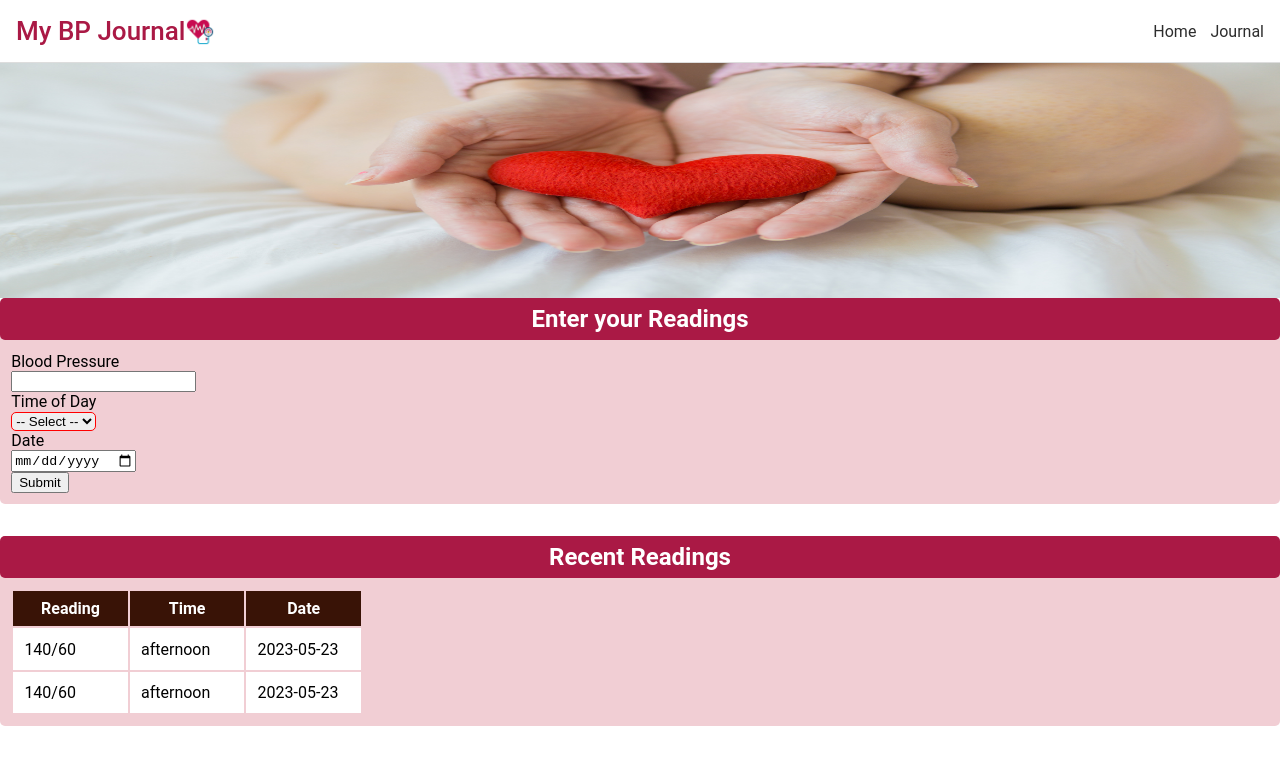
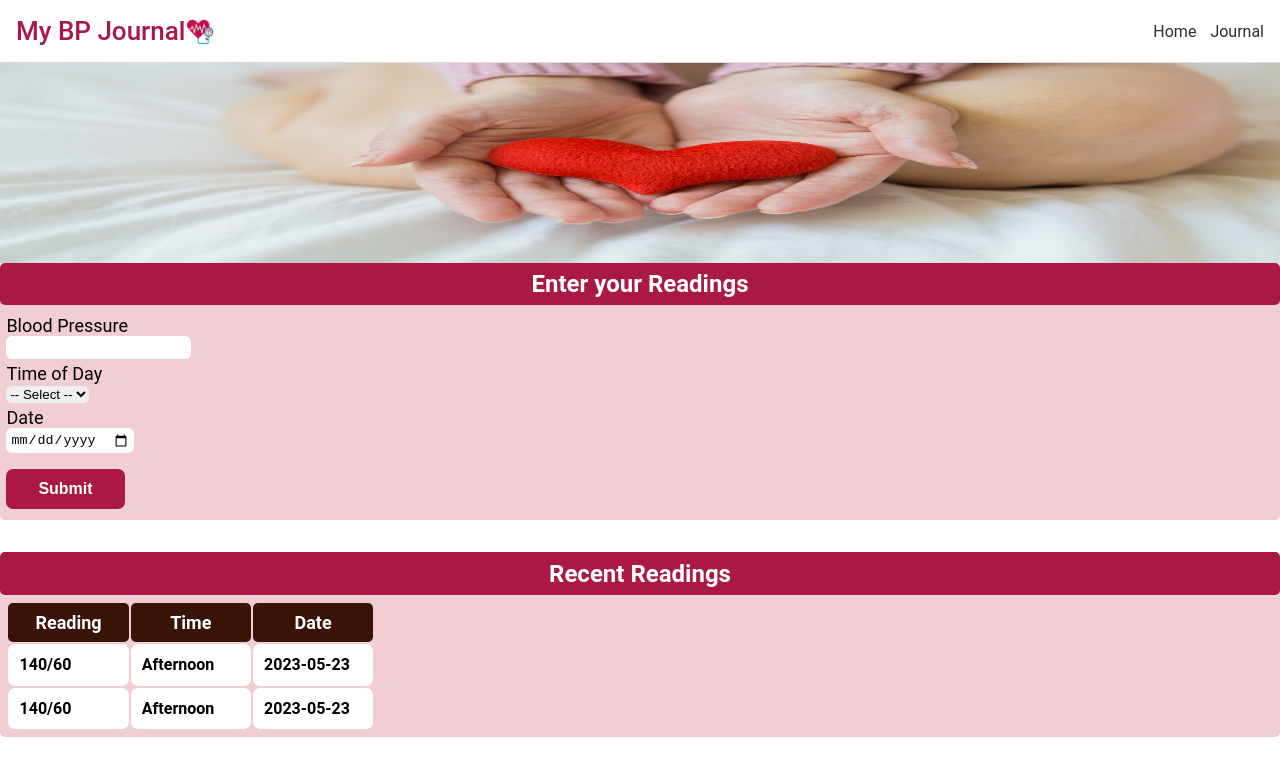
Before and after one commit to diegoram23/blood-pressure-journal, a React (Vite) app: page /#/ in a window 1280 px wide. Shown: the top 776 px of the page. Built offline with nearby package versions, Linux system fonts and the light colour scheme; no server answers; the database is empty.

Commit message:
Init firebase and useCollection hook to fetch data

```diff
--- a/package.json
+++ b/package.json
@@ -11,6 +11,7 @@
     "preview": "vite preview"
   },
   "dependencies": {
+    "firebase": "^9.22.2",
     "react": "^18.2.0",
     "react-dom": "^18.2.0",
     "react-router-dom": "^6.12.0",
--- a/src/components/useFetch.jsx
+++ b/src/components/useFetch.jsx
@@ -5,12 +5,12 @@ const useFetch = () => {
     const [dataReadings, setDataReadings] = useState([
         {
           reading: '140/60',
-          time: 'afternoon',
+          time: 'Afternoon',
           when: '2023-05-23'
         },
         {
           reading: '140/60',
-          time: 'afternoon',
+          time: 'Afternoon',
           when: '2023-05-23'
         }
       ])
--- /dev/null
+++ b/src/firebase/config.js
@@ -0,0 +1,19 @@
+import { initializeApp } from 'firebase/app'
+import {getFirestore, collection, getDocs} from 'firebase/firestore'
+
+const firebaseConfig = {
+    apiKey: "AIzaSyB_OhyAxw1nczXmbnynT_hRGe-VYXuriHo",
+    authDomain: "blood-pressure-journal-acbd8.firebaseapp.com",
+    projectId: "blood-pressure-journal-acbd8",
+    storageBucket: "blood-pressure-journal-acbd8.appspot.com",
+    messagingSenderId: "628910134027",
+    appId: "1:628910134027:web:bb00f062c4c1cafb92880e"
+}
+
+// init firebase app
+initializeApp(firebaseConfig)
+
+//init services
+const db = getFirestore()
+
+export {db}
--- /dev/null
+++ b/src/hooks/useCollection.js
@@ -0,0 +1,24 @@
+import { useEffect, useState } from "react";
+import { db } from "../firebase/config";
+
+import { collection, onSnapshot } from 'firebase/firestore'
+
+const useCollection = (c) => {
+    const [documents, setDocuments] = useState([])
+
+    useEffect(() => {
+        let ref = collection(db, c)
+
+        const unsub = onSnapshot(ref, (snapshot) => {
+            let results = []
+            snapshot.docs.forEach(doc => {
+                results.push({ id: doc.id, ...doc.data() })
+            })
+            setDocuments(results)
+        })
+        return () => unsub()
+    }, [c])
+    return { documents }
+}
+
+export default useCollection
--- a/src/index.css
+++ b/src/index.css
@@ -11,8 +11,9 @@ body {
 
 .hero-img {
   width: 100%;
-  height: 235px;
+  height: 200px;
   display: block;
+  background-size: cover;
 }
 
 .info-container {
@@ -21,6 +22,12 @@ body {
   display: flex;
   justify-content: center;
   align-items: center;
+}
+
+input {
+  border-radius: 6px;
+  padding: 0.3em;
+  border: none;
 }
 
 p {
@@ -47,7 +54,7 @@ form {
 }
 
 .readings-container {
-  padding: 0.7em;
+  padding: 0.4em;
   border-radius: 5px;
 }
 
@@ -60,6 +67,8 @@ h1 {
 
 label {
   display: block;
+  font-size: 18px;
+  margin-top: 0.2em;
 }
 
 .logo {
@@ -99,10 +108,6 @@ h2 {
   border-radius: 5px;
 }
 
-button {
-  display: block;
-}
-
 tr .testt {
   display: flex;
   justify-content: space-between;
@@ -112,16 +117,31 @@ th {
   background-color: #391306;
   color: #fff;
   padding: 0.5em;
+  border-radius: 5px;
+  font-size: 18px;
 }
 
 td {
   background-color: #fff;
   width: 30%;
   padding: 0.7em;
-
+  border-radius: 7px;
+  font-weight: bold;
 }
 
 select {
-  border-color: red;
-  border-radius: 5px;
+  border: none;
+  border-radius: 6px;
 }
+
+button {
+  display: block;
+  border: none;
+  background-color: #aa1945;
+  color: #fff;
+  padding: 0.7em 2em;
+  border-radius: 7px;
+  font-weight: bold;
+  font-size: 16px;
+  margin: 1em 0 0.3em 0;
+}
--- a/src/pages/Home.jsx
+++ b/src/pages/Home.jsx
@@ -2,10 +2,12 @@ import BpForm from "../components/BpForm";
 import RecentReadings from "../components/RecentReadings";
 import useFetch from "../components/useFetch";
 import BpBackground from '../bp-background.jpg'
+import useCollection from '../hooks/useCollection.js'
 
 const Home = () => {
     const { dataReadings } = useFetch()
-
+    const {documents: bloodpreadings} = useCollection('blood-pressure-readings')
+    console.log(bloodpreadings)
     return (
         <div>
             <section>
```
Also changed, not shown: 1 other file (tests, documents, lock files or other folders).
